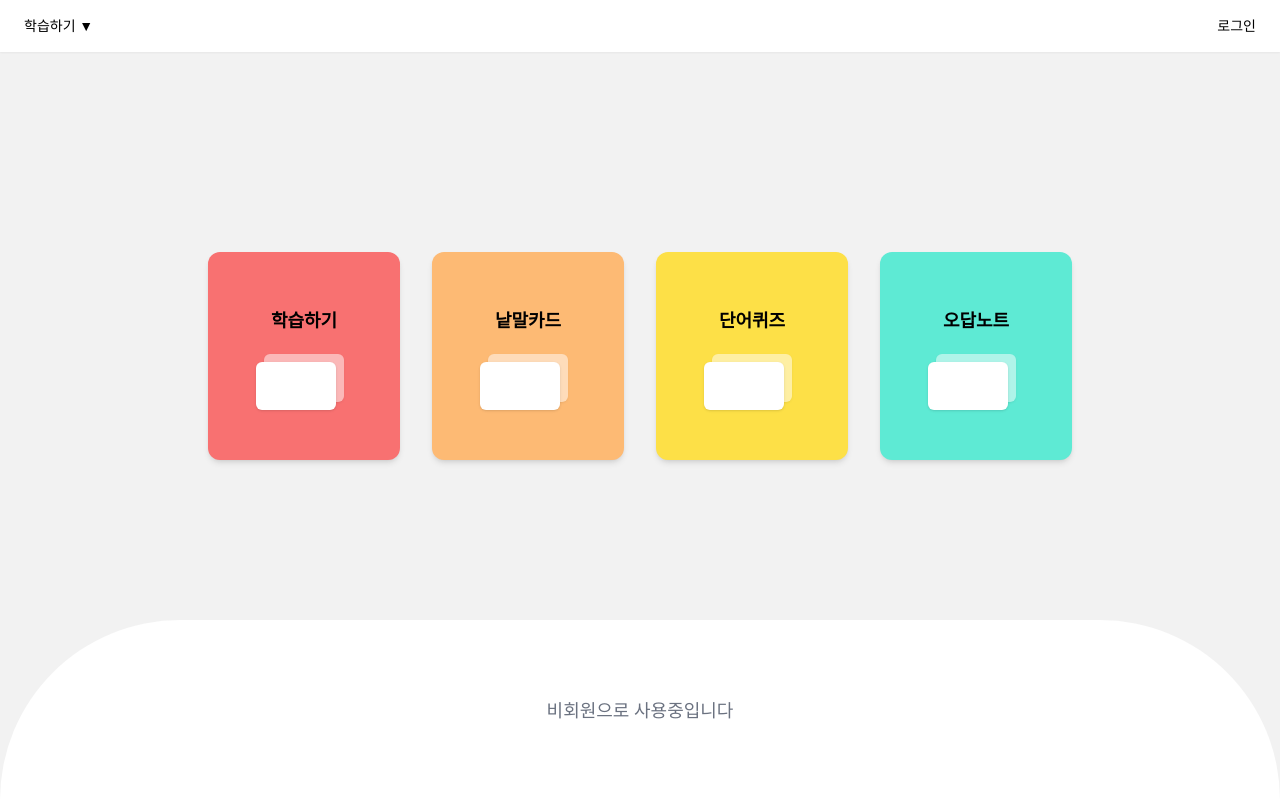
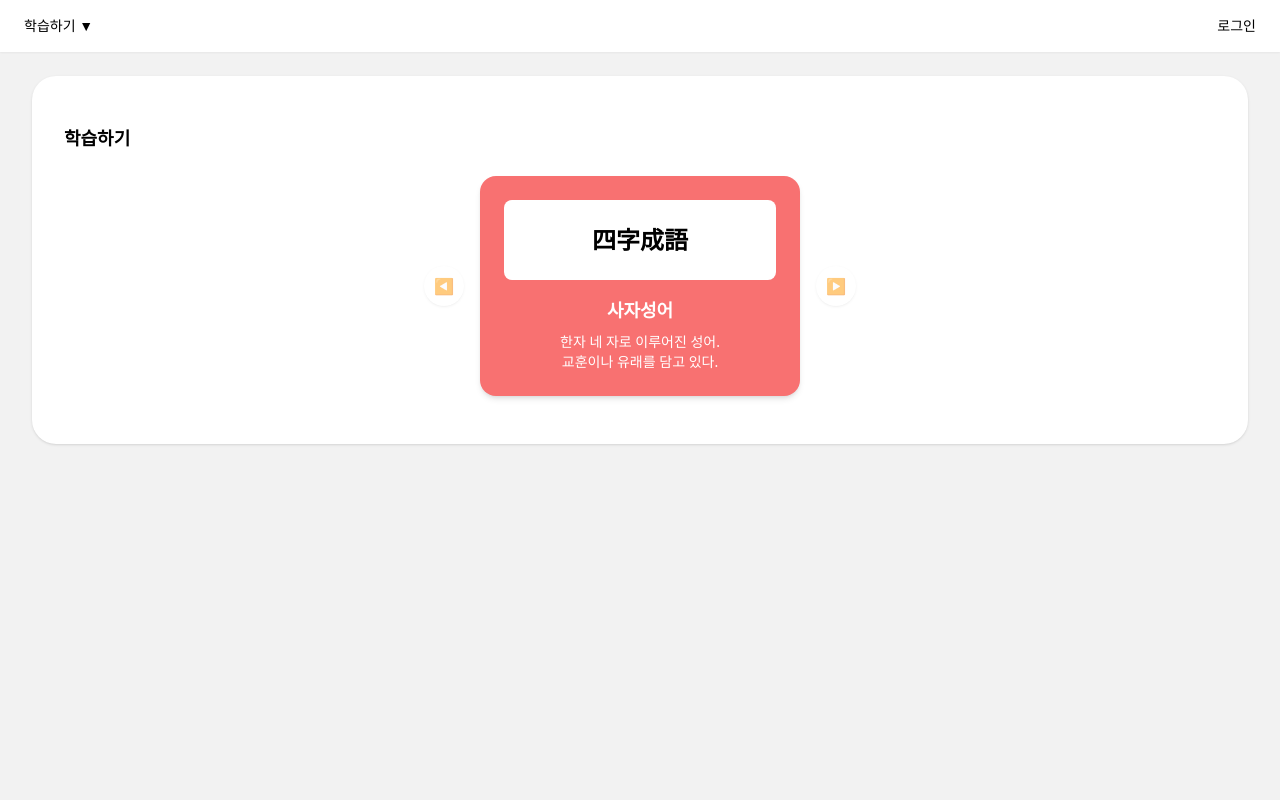
Before and after one commit to saja-mju/frontend, a React (Create React App) app: page /learn in a window 1280 px wide. Built offline with nearby package versions, Linux system fonts and the light colour scheme.

Commit message:
학습하기

```diff
--- a/package.json
+++ b/package.json
@@ -9,6 +9,8 @@
     "@testing-library/user-event": "^13.5.0",
     "react": "^19.1.0",
     "react-dom": "^19.1.0",
+    "react-icons": "^5.5.0",
+    "react-router-dom": "^7.6.0",
     "react-scripts": "5.0.1",
     "web-vitals": "^2.1.4"
   },
--- a/src/App.js
+++ b/src/App.js
@@ -1,7 +1,17 @@
+// src/App.js
+import { BrowserRouter as Router, Routes, Route } from "react-router-dom";
 import HomePage from "./pages/HomePage";
+import LearnPage from "./pages/LearnPage";
 
 function App() {
-  return <HomePage />;
+  return (
+    <Router>
+      <Routes>
+        <Route path="/" element={<HomePage />} />
+        <Route path="/learn" element={<LearnPage />} />
+      </Routes>
+    </Router>
+  );
 }
 
 export default App;
--- a/src/pages/HomePage.jsx
+++ b/src/pages/HomePage.jsx
@@ -1,6 +1,10 @@
+import { useNavigate } from "react-router-dom";
 import { useState } from "react";
 
 const HomePage = () => {
+  const navigate = useNavigate();
+
+
   const [isLoggedIn, setIsLoggedIn] = useState(false);
   const [showLoginModal, setShowLoginModal] = useState(false);
   const [nickname, setNickname] = useState("");
@@ -11,7 +15,7 @@ const HomePage = () => {
 
 
   const menuItems = [
-    { title: "학습하기", color: "bg-red-400" },
+    { title: "학습하기", color: "bg-red-400", link: "/learn" },
     { title: "낱말카드", color: "bg-orange-300" },
     { title: "단어퀴즈", color: "bg-yellow-300" },
     { title: "오답노트", color: "bg-teal-300" },
@@ -44,8 +48,11 @@ const HomePage = () => {
         {menuItems.map((item, index) => (
           <div
             key={index}
-            className={`w-48 h-52 ${item.color} rounded-xl shadow-md flex flex-col items-center justify-center`}
-          >
+            onClick={() => {
+              if (item.link !== "#") navigate(item.link);
+            }}
+            className={`w-48 h-52 ${item.color} rounded-xl shadow-md flex flex-col items-center justify-center cursor-pointer hover:scale-105 transition`}
+        >
             <div className="text-lg font-bold">{item.title}</div>
             <div className="relative mt-4 w-24 h-14">
               <div className="absolute top-1 left-2 w-20 h-12 bg-white rounded-md shadow opacity-50" />
--- /dev/null
+++ b/src/pages/LearnPage.jsx
@@ -0,0 +1,77 @@
+import { useState } from "react";
+
+const LearnPage = () => {
+  const data = [
+    {
+      hanja: "四字成語",
+      title: "사자성어",
+      description: "한자 네 자로 이루어진 성어.\n교훈이나 유래를 담고 있다.",
+    },
+  ];
+
+  const [index, setIndex] = useState(0);
+  const [isLoggedIn, setIsLoggedIn] = useState(false); // ✅ 로그인 상태
+  const current = data[index];
+
+  const prev = () => {
+    if (index > 0) setIndex(index - 1);
+  };
+
+  const next = () => {
+    if (index < data.length - 1) setIndex(index + 1);
+  };
+
+  return (
+    <div className="min-h-screen bg-[#f2f2f2] flex flex-col">
+      {/* ✅ 공통 헤더 */}
+      <header className="flex justify-between items-center px-6 py-4 bg-white shadow-sm">
+        <div className="text-sm">학습하기 ▼</div>
+        <div
+          className="text-sm cursor-pointer"
+          onClick={() => setIsLoggedIn(!isLoggedIn)}
+        >
+          {isLoggedIn ? "로그아웃" : "로그인"}
+        </div>
+      </header>
+
+      {/* ✅ 90~95% 너비의 둥근 흰색 박스 */}
+      <div className="bg-white w-[95%] rounded-3xl shadow px-8 py-12 mx-auto my-6 flex flex-col items-center justify-center">
+        {/* 제목 */}
+        <h1 className="text-left text-lg font-semibold w-full mb-6">
+          학습하기
+        </h1>
+
+        {/* 카드 + 버튼 */}
+        <div className="flex items-center justify-center">
+          <button
+            onClick={prev}
+            className="w-10 h-10 rounded-full bg-white shadow flex items-center justify-center mr-4 disabled:opacity-50"
+            disabled={index === 0}
+          >
+            ◀
+          </button>
+
+          <div className="bg-red-400 w-80 rounded-2xl shadow-md p-6 text-white flex flex-col items-center">
+            <div className="bg-white text-black w-full text-center py-6 text-2xl font-extrabold rounded-lg mb-4">
+              {current.hanja}
+            </div>
+            <div className="text-lg font-bold mb-2">{current.title}</div>
+            <p className="text-sm whitespace-pre-line text-white text-center">
+              {current.description}
+            </p>
+          </div>
+
+          <button
+            onClick={next}
+            className="w-10 h-10 rounded-full bg-white shadow flex items-center justify-center ml-4 disabled:opacity-50"
+            disabled={index === data.length - 1}
+          >
+            ▶
+          </button>
+        </div>
+      </div>
+    </div>
+  );
+};
+
+export default LearnPage;
```
Also changed, not shown: 1 other file (tests, documents, lock files or other folders).
